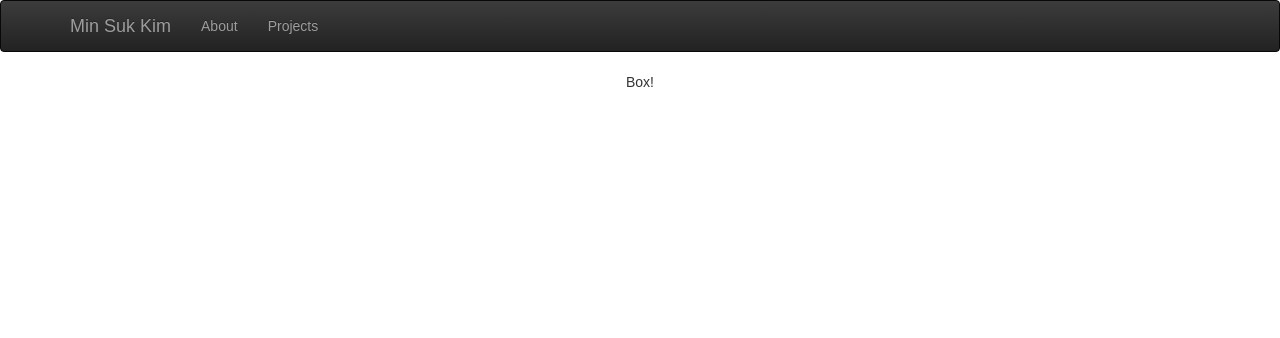
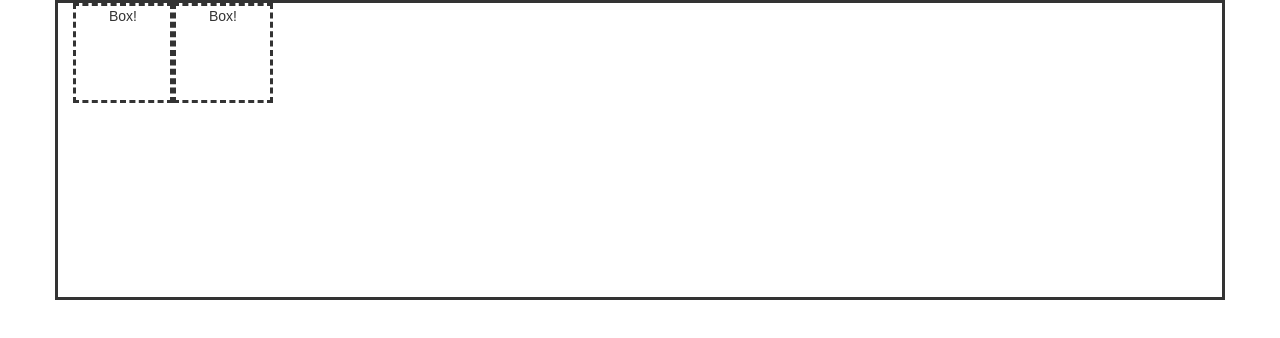
Before and after one commit to mk4555/sample-app, a React (Create React App) app: page / in a window 1280 px wide. Shown: the top 338 px of the page. Built offline with nearby package versions, Linux system fonts and the light colour scheme.

Commit message:
remove header for now

```diff
--- a/src/App.js
+++ b/src/App.js
@@ -2,12 +2,16 @@ import React, { Component } from 'react';
 import './App.css';
 import Header from './components/Header';
 import Box from './components/Box';
+import './styles.css';
+
 class App extends Component {
   render() {
     return (
       <div className="App">
-        <Header></Header>
-        <Box></Box>
+        <div className="container">
+          <Box></Box>
+          <Box></Box>
+        </div>
       </div>
     );
   }
--- a/src/components/Box.js
+++ b/src/components/Box.js
@@ -1,10 +1,11 @@
 import React from 'react'
 import PropTypes from 'prop-types'
+import '../styles.css';
 
 class Box extends React.Component {
   render () {
     return(
-      <div>
+      <div className="box">
         Box!
       </div>
     )
--- /dev/null
+++ b/src/styles.css
@@ -0,0 +1,11 @@
+.box {
+  height: 100px;
+  width: 100px;
+  border-style: dashed;
+}
+
+.container {
+  display: flex;
+  height: 300px;
+  border-style: solid;
+}
```
